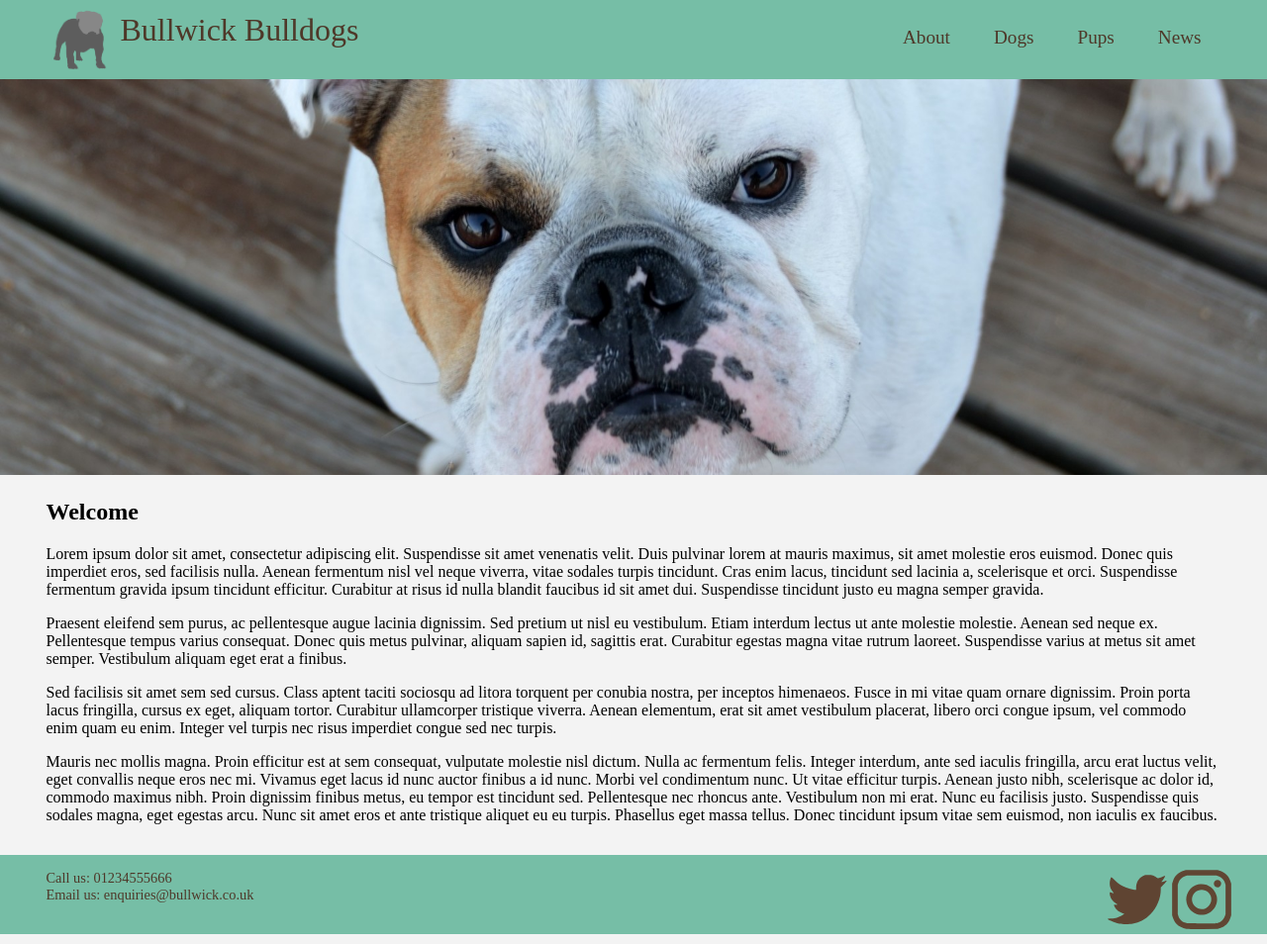
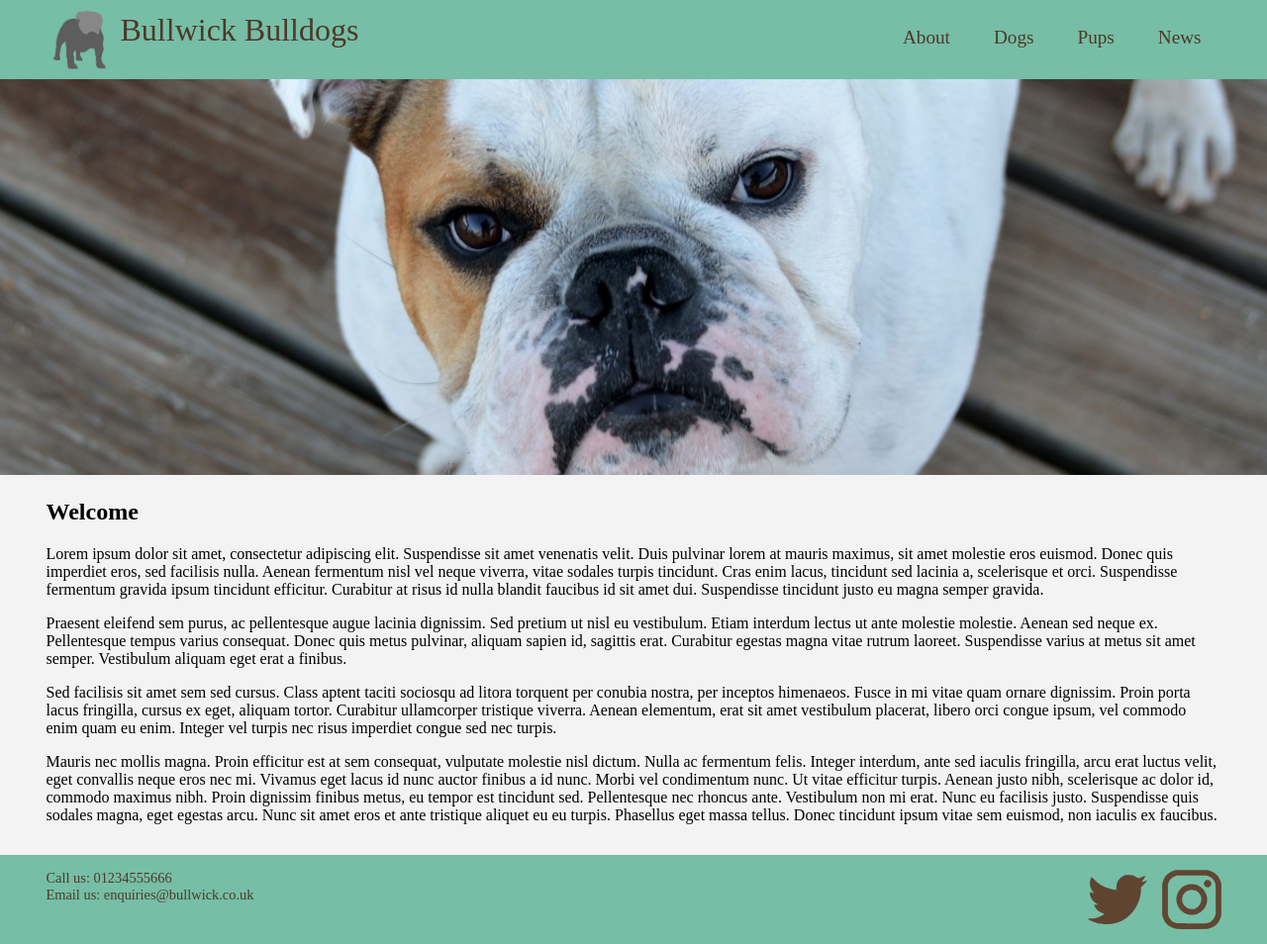
Before and after one commit to reeseoo/reeseoo.github.io, a plain HTML site: page index.html in a window 1280 px wide. Shown: the whole page at 99% size. Drawn offline with Linux system fonts and the light colour scheme; a web font is replaced by a local one.

Commit message:
Fixed gap below footer.

```diff
--- a/Styles/Site.css
+++ b/Styles/Site.css
@@ -99,7 +99,7 @@ img.hero {
 
 .footer{
     background-color: #76bea6;
-    height: 80px;
+    height: 90px;
     width: 100%;
 }
 
--- a/index.html
+++ b/index.html
@@ -71,12 +71,12 @@
 
                 <div style="display: inline-block; float: right; max-width: 200px;">
                     <a href="https://www.instagram.com/bullwickbulldogs/?hl=en" target="_blank">
-                        <div class="social-icon" style="height: 10px; width: 50px; float:right; margin-left: 10px;">
+                        <div class="social-icon" style="height: 60px; width: 60px; float:right; margin-left: 10px;">
                             <img src="Images/Icons/Instagram-brown.svg" type="image/svg+xml"></object>
                         </div>
                     </a>
                     <a href="https://twitter.com/bullwickbulldog" target="_blank">
-                        <div class="social-icon" style="height: 50px; width: 50px; float:right; margin: 5px;">
+                        <div class="social-icon" style="height: 60px; width: 60px; float:right; margin: 5px;">
                             <img src="Images/Icons/Twitter-brown.svg" type="image/svg+xml"></object>
                         </div>
                     </a>
```
